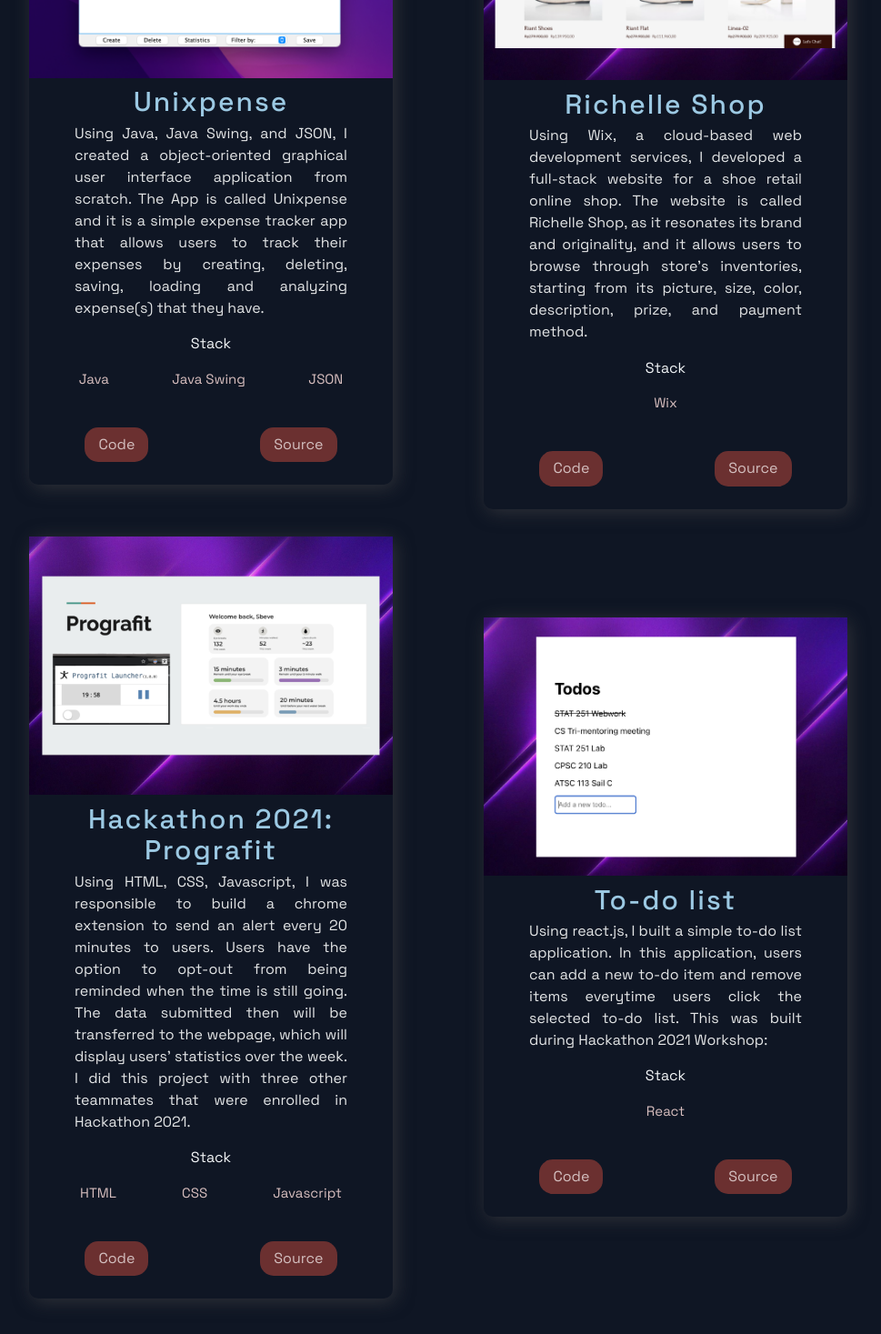
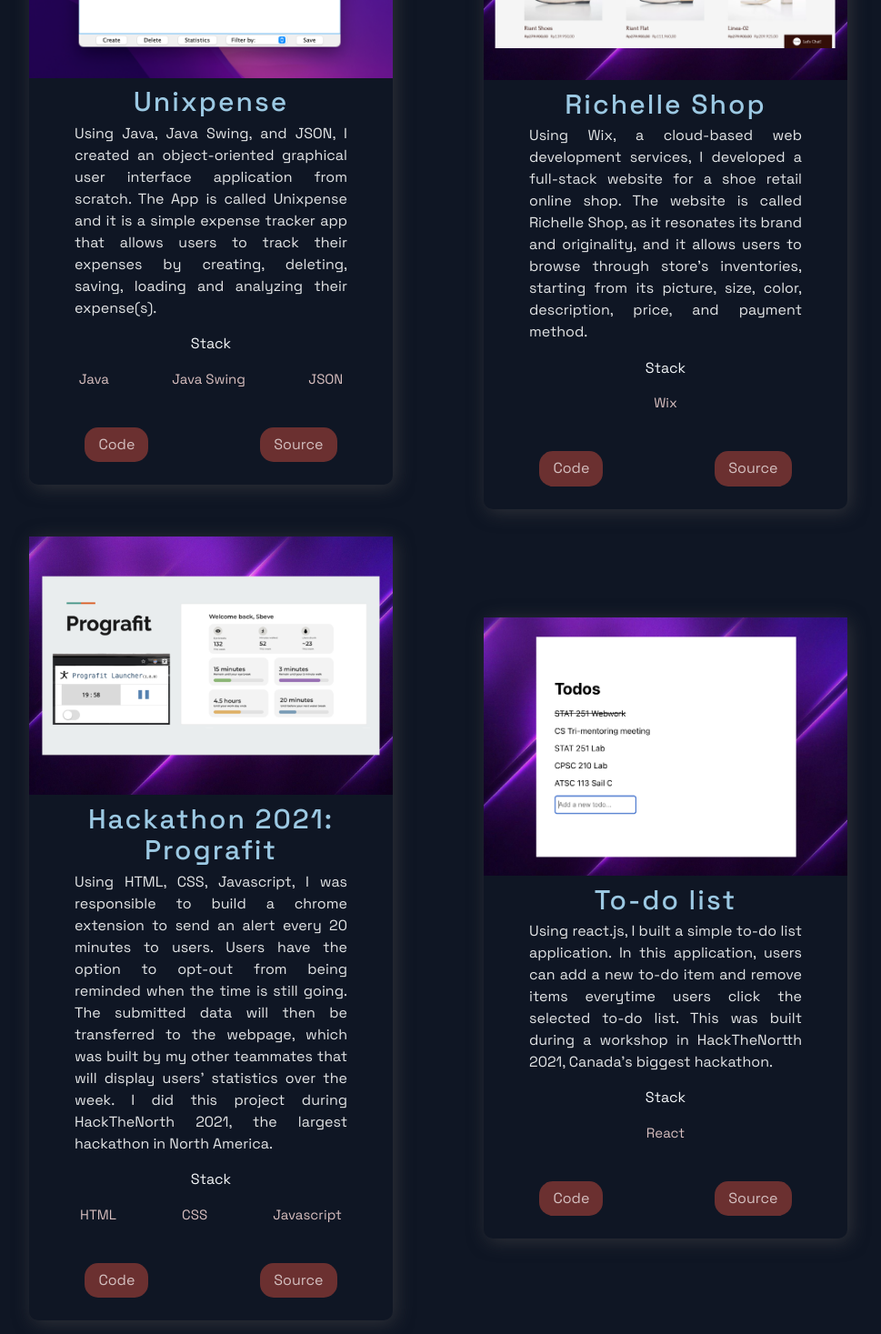
Before and after one commit to chrishadrian/personal-website, a Next.js app: page / in a window 1280 px wide. Shown: the part 1153-2620 px from the top of the page at 91% size, without its empty margins (158-1127 px from the left). Built offline with nearby package versions, Linux system fonts and the light colour scheme.

Commit message:
Reworded projects' descriptions

```diff
--- a/src/constants/constants.js
+++ b/src/constants/constants.js
@@ -1,7 +1,7 @@
 export const projects = [
   {
     title: 'Unixpense',
-    description: "Using Java, Java Swing, and JSON, I created a object-oriented graphical user interface application from scratch. The App is called Unixpense and it is a simple expense tracker app that allows users to track their expenses by creating, deleting, saving, loading and analyzing expense(s) that they have.",
+    description: "Using Java, Java Swing, and JSON, I created an object-oriented graphical user interface application from scratch. The App is called Unixpense and it is a simple expense tracker app that allows users to track their expenses by creating, deleting, saving, loading and analyzing their expense(s).",
       image: '/images/1.png',
       tags: ['Java', 'Java Swing', 'JSON'],
     source: 'https://google.com',
@@ -10,7 +10,7 @@
   },
   {
     title: 'Richelle Shop',
-    description:"Using Wix, a cloud-based web development services, I developed a full-stack website for a shoe retail online shop. The website is called Richelle Shop, as it resonates its brand and originality, and it allows users to browse through store's inventories, starting from its picture, size, color, description, prize, and payment method.",
+    description:"Using Wix, a cloud-based web development services, I developed a full-stack website for a shoe retail online shop. The website is called Richelle Shop, as it resonates its brand and originality, and it allows users to browse through store's inventories, starting from its picture, size, color, description, price, and payment method.",
     image: '/images/2.png',
     tags: ['Wix'],
     source: 'https://richelle.shop',
@@ -19,7 +19,7 @@
   },
   {
     title: 'Hackathon 2021: Prografit',
-    description: "Using HTML, CSS, Javascript, I was responsible to build a chrome extension to send an alert every 20 minutes to users. Users have the option to opt-out from being reminded when the time is still going. The data submitted then will be transferred to the webpage, which will display users' statistics over the week. I did this project with three other teammates that were enrolled in Hackathon 2021.",
+    description: "Using HTML, CSS, Javascript, I was responsible to build a chrome extension to send an alert every 20 minutes to users. Users have the option to opt-out from being reminded when the time is still going. The submitted data will then be transferred to the webpage, which was built by my other teammates that will display users' statistics over the week. I did this project during HackTheNorth 2021, the largest hackathon in North America.",
       image: '/images/3.png',
       tags: ['HTML', 'CSS', 'Javascript'],
     source: 'https://github.com/northmen-hackers',
@@ -28,7 +28,7 @@
   },
   {
     title: 'To-do list',
-    description: "Using react.js, I built a simple to-do list application. In this application, users can add a new to-do item and remove items everytime users click the selected to-do list. This was built during Hackathon 2021 Workshop: ",
+    description: "Using react.js, I built a simple to-do list application. In this application, users can add a new to-do item and remove items everytime users click the selected to-do list. This was built during a workshop in HackTheNortth 2021, Canada's biggest hackathon.",
     image: '/images/4.png',
     tags: ['React'],
     source: 'https://github.com/chrishadrian/todo-react',
```
